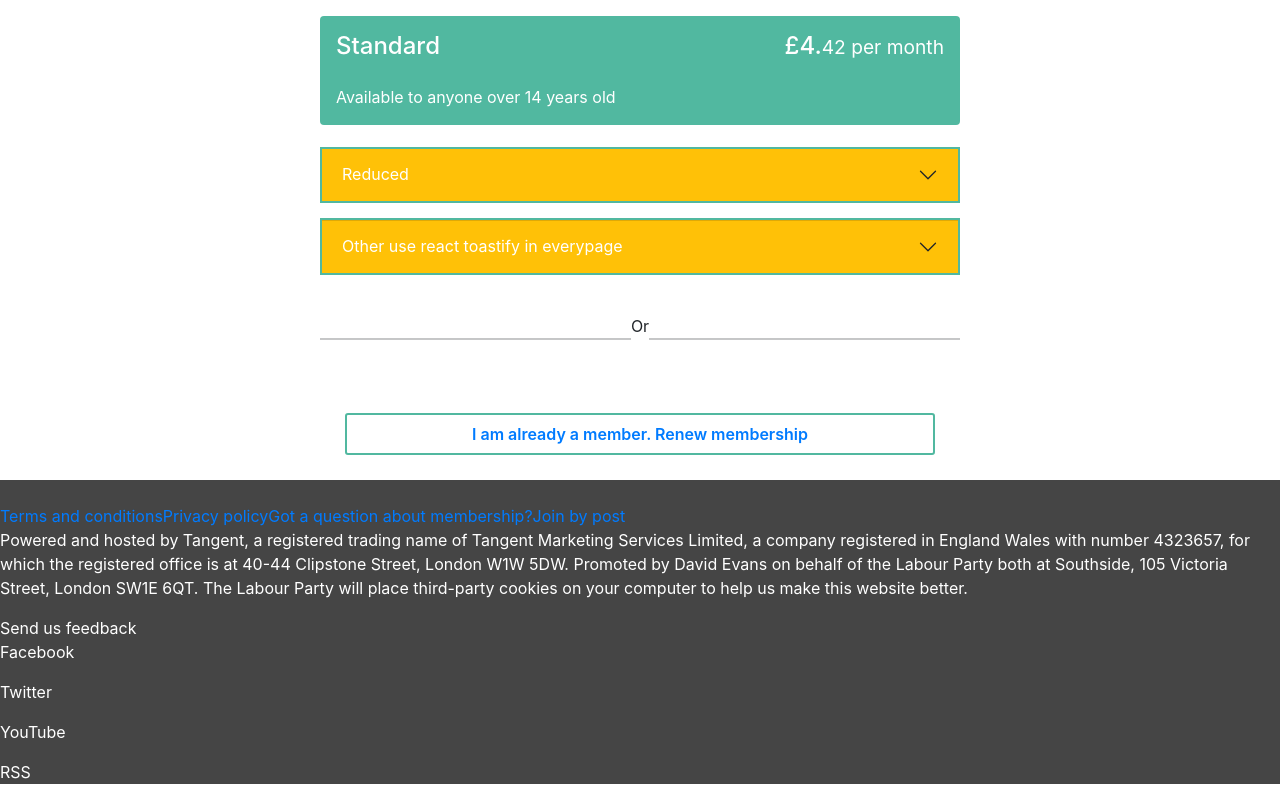
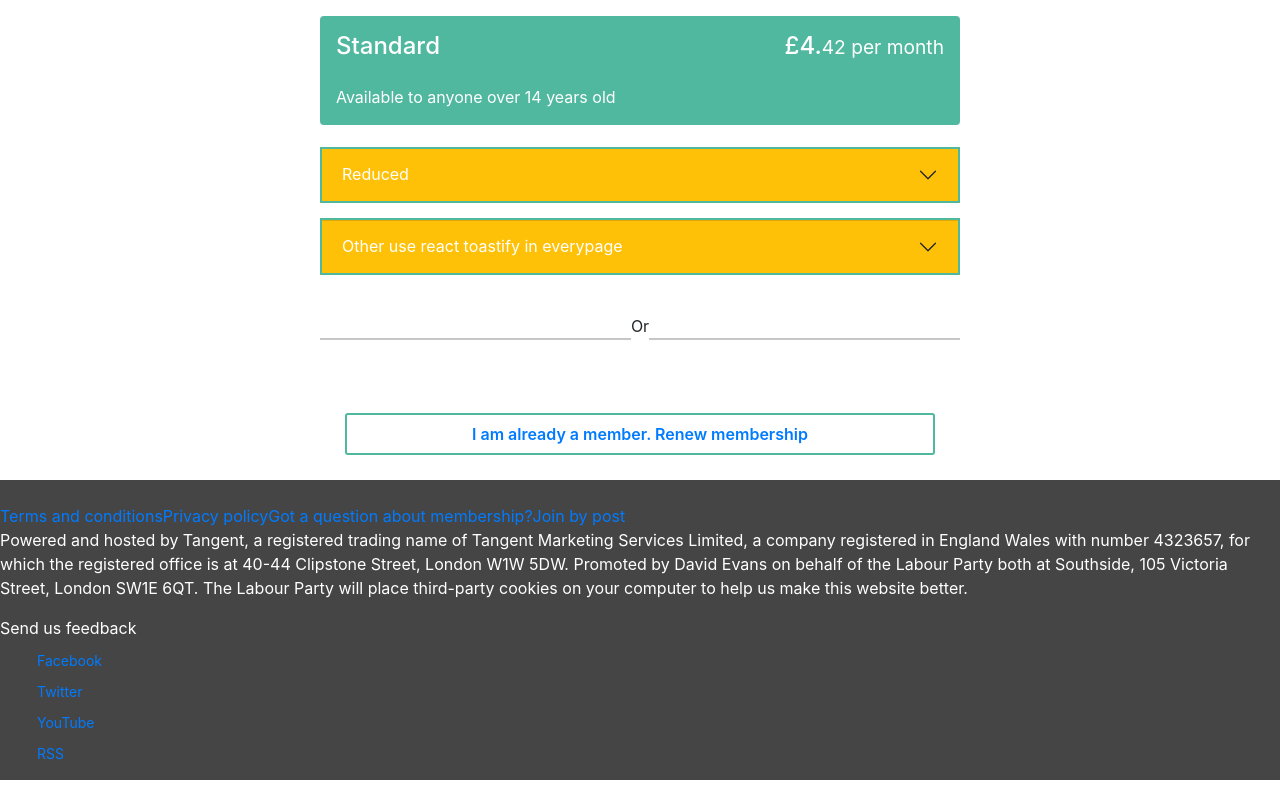
Before and after one commit to AltomHussain/Labour-site, a React (Create React App) app: page /join-labour in a window 1280 px wide. Shown: the part 392-1192 px from the top of the page. Built offline with nearby package versions, Linux system fonts and the light colour scheme.

Commit message:
added class names

```diff
--- a/src/component/joinLabour/JoinFooter.js
+++ b/src/component/joinLabour/JoinFooter.js
@@ -1,43 +1,66 @@
-import React from 'react'
+import React from "react";
 
 export default function JoinFooter() {
+  const footerInfo = {
+    "Terms and conditions": "https://labour.org.uk/terms-and-conditions/",
+    "Privacy policy": "https://www.google.co.uk/",
+    "Got a question about membership?": "https://www.google.co.uk/",
+    "Join by post": "https://www.google.co.uk/",
+  };
+  const socialMedia = {
+    Facebook: "#",
+    Twitter: "#",
+    YouTube: "#",
+    RSS: "#",
+  };
+
+  const JoinFooterInfo = Object.keys(footerInfo);
+  const displayFooterInfo = (info) => footerInfo[info];
+  const socialMediaInfo = Object.keys(socialMedia);
+  const displaySocialMediaInfo = (info) => socialMedia[info];
+
   return (
-        <div>
     <footer>
+      <div className="join-footer-container">
         <div className="first-col">
           <div>
             <img src="" alt="" />
           </div>
+
+          <div className="link-containter">
+            {JoinFooterInfo.map((term, index) => {
+              return (
+                <a key={index} href={displayFooterInfo(term)} className="links">
+                  {term}
+                </a>
+              );
+            })}
+          </div>
+
           <div>
-                <a href="https://labour.org.uk/terms-and-conditions/">
-                  Terms and conditions
-                </a>
-                <a href="">Privacy policy</a>
-                <a href="">Got a question about membership?</a>
-                <a href="">Join by post</a>
-              </div>
-              <div>
-                {" "}
-                <p>
+            <p className="powered">
               Powered and hosted by Tangent, a registered trading name of
               Tangent Marketing Services Limited, a company registered in
-                  England Wales with number 4323657, for which the registered
-                  office is at 40-44 Clipstone Street, London W1W 5DW. Promoted
-                  by David Evans on behalf of the Labour Party both at
-                  Southside, 105 Victoria Street, London SW1E 6QT. The Labour
-                  Party will place third-party cookies on your computer to help
-                  us make this website better.{" "}
+              England Wales with number 4323657, for which the registered office
+              is at 40-44 Clipstone Street, London W1W 5DW. Promoted by David
+              Evans on behalf of the Labour Party both at Southside, 105
+              Victoria Street, London SW1E 6QT. The Labour Party will place
+              third-party cookies on your computer to help us make this website
+              better.
             </p>
           </div>
         </div>
-            <div className="second">Send us feedback</div>
-            <div className="thrid-col">
-              <p>Facebook</p>
-              <p>Twitter</p>
-              <p>YouTube</p>
-              <p>RSS</p>
+        <div className="feedback-container">Send us feedback</div>
+        <div className="social-container">
+          <ul>
+            {socialMediaInfo.map((term, index) => (
+              <li className="social-items" key={index}>
+                <a href={displaySocialMediaInfo(term)}>{term}</a>
+              </li>
+            ))}
+          </ul>
+        </div>
       </div>
     </footer>
-        </div>
-    )
+  );
 }
```
Also changed, not shown: 1 other file (tests, documents, lock files or other folders). Lines whose indentation alone changed are shown as unchanged.
